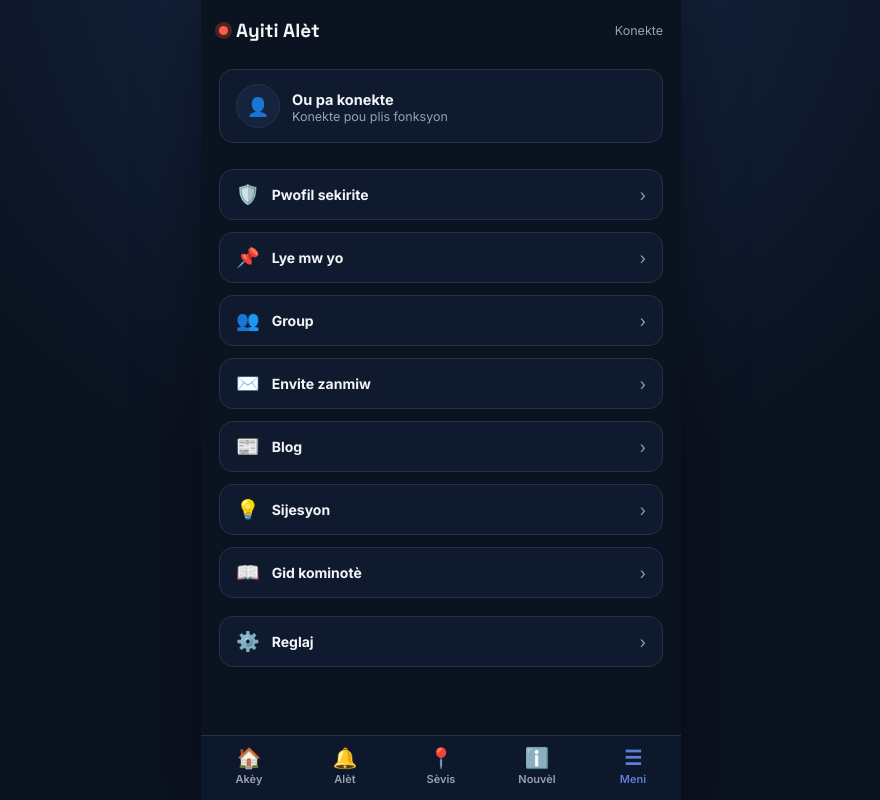
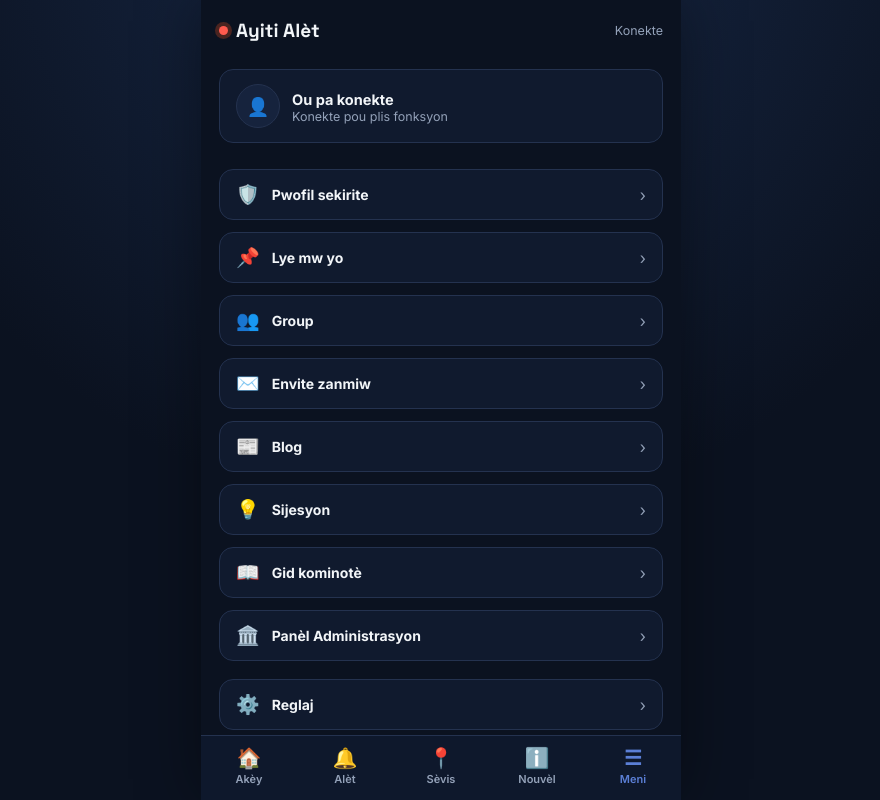
Before and after one commit to Jwilvo/ayiti-alet-mvp_8, a React (Vite) app in the folder frontend/: page /meni in a window 1280 px wide. Shown: the whole page, without its empty margins (199-1079 px from the left). Built offline with nearby package versions, Linux system fonts and the light colour scheme; no server answers.

Commit message:
koreksyon nan bliye mo de pas, lang ak adm

```diff
--- a/frontend/src/i18n.ts
+++ b/frontend/src/i18n.ts
@@ -27,6 +27,24 @@ const DIKSYONÈ: Record<Lang, Record<string, string>> = {
     "topbar.konekte": "Konekte",
     "meni.tit": "Meni",
     "meni.pa_konekte": "Ou pa konekte",
+    "meni.pwofil_sekirite": "Pwofil sekirite",
+    "meni.lye_mw_yo": "Lye mw yo",
+    "meni.group": "Group",
+    "meni.envite": "Envite zanmiw",
+    "meni.blog": "Blog",
+    "meni.sijesyon": "Sijesyon",
+    "meni.gid_kominotè": "Gid kominotè",
+    "meni.admin": "Panèl Administrasyon",
+    "meni.reglaj": "Reglaj",
+    "reglaj.kont": "Kont",
+    "reglaj.lang": "Lang",
+    "reglaj.alèt": "Reglaj alèt",
+    "reglaj.kat": "Vizyalizasyon map",
+    "reglaj.nouvèl": "Nouvèl",
+    "reglaj.aparans": "Aparans",
+    "reglaj.tèm": "Tèm ak kondisyon legal",
+    "reglaj.politik": "Politik konfidansyalite",
+    "reglaj.fèmen_sesyon": "Fèmen sesyon",
   },
   fr: {
     "nav.akèy": "Accueil",
@@ -49,6 +67,24 @@ const DIKSYONÈ: Record<Lang, Record<string, string>> = {
     "topbar.konekte": "Se connecter",
     "meni.tit": "Menu",
     "meni.pa_konekte": "Non connecté",
+    "meni.pwofil_sekirite": "Profil de sécurité",
+    "meni.lye_mw_yo": "Mes lieux",
+    "meni.group": "Groupe",
+    "meni.envite": "Inviter des amis",
+    "meni.blog": "Blog",
+    "meni.sijesyon": "Suggestions",
+    "meni.gid_kominotè": "Guide communautaire",
+    "meni.admin": "Panneau d'administration",
+    "meni.reglaj": "Paramètres",
+    "reglaj.kont": "Compte",
+    "reglaj.lang": "Langue",
+    "reglaj.alèt": "Paramètres d'alerte",
+    "reglaj.kat": "Affichage de la carte",
+    "reglaj.nouvèl": "Actualités",
+    "reglaj.aparans": "Apparence",
+    "reglaj.tèm": "Conditions générales",
+    "reglaj.politik": "Politique de confidentialité",
+    "reglaj.fèmen_sesyon": "Se déconnecter",
   },
   en: {
     "nav.akèy": "Home",
@@ -71,6 +107,24 @@ const DIKSYONÈ: Record<Lang, Record<string, string>> = {
     "topbar.konekte": "Log in",
     "meni.tit": "Menu",
     "meni.pa_konekte": "Not logged in",
+    "meni.pwofil_sekirite": "Security profile",
+    "meni.lye_mw_yo": "My places",
+    "meni.group": "Group",
+    "meni.envite": "Invite friends",
+    "meni.blog": "Blog",
+    "meni.sijesyon": "Suggestions",
+    "meni.gid_kominotè": "Community guide",
+    "meni.admin": "Admin panel",
+    "meni.reglaj": "Settings",
+    "reglaj.kont": "Account",
+    "reglaj.lang": "Language",
+    "reglaj.alèt": "Alert settings",
+    "reglaj.kat": "Map display",
+    "reglaj.nouvèl": "News",
+    "reglaj.aparans": "Appearance",
+    "reglaj.tèm": "Terms and conditions",
+    "reglaj.politik": "Privacy policy",
+    "reglaj.fèmen_sesyon": "Log out",
   },
 };
 
--- a/frontend/src/pages/Meni.tsx
+++ b/frontend/src/pages/Meni.tsx
@@ -6,13 +6,14 @@ import { t } from "../i18n";
 import { useLangVèsyon } from "../hooks";
 
 const ATIKÒL = [
-  { to: "/meni/pwofil-sekirite", label: "Pwofil sekirite", icon: "🛡️" },
-  { to: "/meni/lye-mw-yo", label: "Lye mw yo", icon: "📌" },
-  { to: "/meni/group", label: "Group", icon: "👥" },
-  { to: "/meni/envite", label: "Envite zanmiw", icon: "✉️" },
-  { to: "/meni/blog", label: "Blog", icon: "📰" },
-  { to: "/meni/sijesyon", label: "Sijesyon", icon: "💡" },
-  { to: "/meni/gid-kominotè", label: "Gid kominotè", icon: "📖" },
+  { to: "/meni/pwofil-sekirite", kle: "meni.pwofil_sekirite", icon: "🛡️" },
+  { to: "/meni/lye-mw-yo", kle: "meni.lye_mw_yo", icon: "📌" },
+  { to: "/meni/group", kle: "meni.group", icon: "👥" },
+  { to: "/meni/envite", kle: "meni.envite", icon: "✉️" },
+  { to: "/meni/blog", kle: "meni.blog", icon: "📰" },
+  { to: "/meni/sijesyon", kle: "meni.sijesyon", icon: "💡" },
+  { to: "/meni/gid-kominotè", kle: "meni.gid_kominotè", icon: "📖" },
+  { to: "/admin", kle: "meni.admin", icon: "🏛️" },
 ];
 
 export default function Meni() {
@@ -47,7 +48,7 @@ export default function Meni() {
           <Link key={a.to} to={a.to} style={{ textDecoration: "none", color: "inherit" }}>
             <div className="card" style={{ display: "flex", alignItems: "center", gap: 12, padding: "13px 16px" }}>
               <span style={{ fontSize: 19 }}>{a.icon}</span>
-              <strong style={{ fontSize: 14, flex: 1 }}>{a.label}</strong>
+              <strong style={{ fontSize: 14, flex: 1 }}>{t(a.kle)}</strong>
               <span style={{ color: "var(--text-muted)" }}>›</span>
             </div>
           </Link>
@@ -58,7 +59,7 @@ export default function Meni() {
         <Link to="/meni/reglaj" style={{ textDecoration: "none", color: "inherit" }}>
           <div className="card" style={{ display: "flex", alignItems: "center", gap: 12, padding: "13px 16px" }}>
             <span style={{ fontSize: 19 }}>⚙️</span>
-            <strong style={{ fontSize: 14, flex: 1 }}>Reglaj</strong>
+            <strong style={{ fontSize: 14, flex: 1 }}>{t("meni.reglaj")}</strong>
             <span style={{ color: "var(--text-muted)" }}>›</span>
           </div>
         </Link>
--- a/frontend/src/pages/meni/Reglaj.tsx
+++ b/frontend/src/pages/meni/Reglaj.tsx
@@ -2,20 +2,23 @@ import { Link, useNavigate } from "react-router-dom";
 import TopBar from "../../components/TopBar";
 import NavBar from "../../components/NavBar";
 import { clearSession, getSessionUser } from "../../api";
+import { t } from "../../i18n";
+import { useLangVèsyon } from "../../hooks";
 
 const ATIKÒL = [
-  { to: "/meni/reglaj/kont", label: "Kont", icon: "👤" },
-  { to: "/meni/reglaj/lang", label: "Lang", icon: "🌐" },
-  { to: "/meni/reglaj/alèt", label: "Reglaj alèt", icon: "🔔" },
-  { to: "/meni/reglaj/kat", label: "Vizyalizasyon map", icon: "🗺️" },
-  { to: "/meni/reglaj/nouvèl", label: "Nouvèl", icon: "ℹ️" },
-  { to: "/meni/reglaj/aparans", label: "Aparans", icon: "🎨" },
-  { to: "/meni/reglaj/tèm", label: "Tèm ak kondisyon legal", icon: "📄" },
-  { to: "/meni/reglaj/politik", label: "Politik konfidansyalite", icon: "🔒" },
+  { to: "/meni/reglaj/kont", kle: "reglaj.kont", icon: "👤" },
+  { to: "/meni/reglaj/lang", kle: "reglaj.lang", icon: "🌐" },
+  { to: "/meni/reglaj/alèt", kle: "reglaj.alèt", icon: "🔔" },
+  { to: "/meni/reglaj/kat", kle: "reglaj.kat", icon: "🗺️" },
+  { to: "/meni/reglaj/nouvèl", kle: "reglaj.nouvèl", icon: "ℹ️" },
+  { to: "/meni/reglaj/aparans", kle: "reglaj.aparans", icon: "🎨" },
+  { to: "/meni/reglaj/tèm", kle: "reglaj.tèm", icon: "📄" },
+  { to: "/meni/reglaj/politik", kle: "reglaj.politik", icon: "🔒" },
 ];
 
 export default function Reglaj() {
   const navigate = useNavigate();
+  useLangVèsyon();
   const user = getSessionUser();
 
   function fèmenSesyon() {
@@ -28,15 +31,15 @@ export default function Reglaj() {
       <TopBar />
       <div className="screen">
         <button className="btn btn-ghost" style={{ marginBottom: 16 }} onClick={() => navigate("/meni")}>
-          ← Retounen nan Meni
+          ← {t("meni.tit")}
         </button>
-        <h1 style={{ fontSize: 20 }}>Reglaj</h1>
+        <h1 style={{ fontSize: 20 }}>{t("meni.reglaj")}</h1>
 
         {ATIKÒL.map((a) => (
           <Link key={a.to} to={a.to} style={{ textDecoration: "none", color: "inherit" }}>
             <div className="card" style={{ display: "flex", alignItems: "center", gap: 12, padding: "13px 16px" }}>
               <span style={{ fontSize: 18 }}>{a.icon}</span>
-              <strong style={{ fontSize: 14, flex: 1 }}>{a.label}</strong>
+              <strong style={{ fontSize: 14, flex: 1 }}>{t(a.kle)}</strong>
               <span style={{ color: "var(--text-muted)" }}>›</span>
             </div>
           </Link>
@@ -48,7 +51,7 @@ export default function Reglaj() {
             style={{ marginTop: 16 }}
             onClick={fèmenSesyon}
           >
-            🚪 Fèmen sesyon
+            🚪 {t("reglaj.fèmen_sesyon")}
           </button>
         )}
       </div>
```
